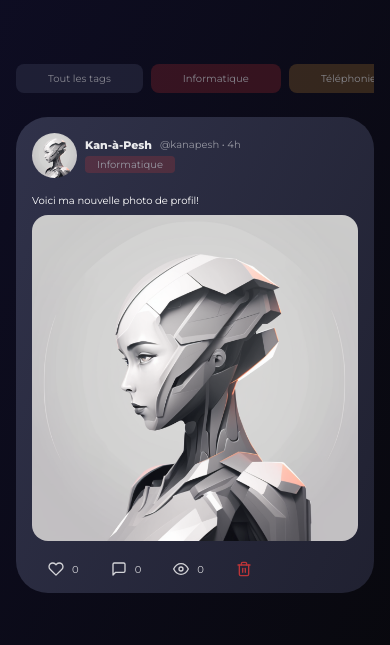
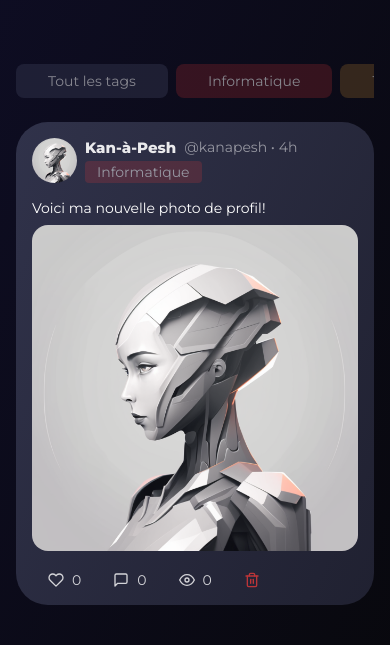
Before and after one commit to Kan-A-Pesh/b1-IIMersive, a PHP site: page / in a window 390 px wide. Shown: the part 50-695 px from the top of the page. Run offline with PHP 8.4, Linux system fonts and the light colour scheme.

Commit message:
💄 Changed texts sizes

```diff
--- a/css/components/texts/texts.desktop.css
+++ b/css/components/texts/texts.desktop.css
@@ -1,7 +1,7 @@
 h1,
 .h1 {
     font-weight: 200;
-    font-size: 28px;
+    font-size: 24px;
 }
 
 h2,
@@ -13,11 +13,11 @@ h2,
 h3,
 .h3 {
     font-weight: 800;
-    font-size: 14px;
+    font-size: 16px;
 }
 
 p,
 .p {
     font-weight: 400;
-    font-size: 12px;
+    font-size: 14px;
 }
--- a/css/components/texts/texts.mobile.css
+++ b/css/components/texts/texts.mobile.css
@@ -12,11 +12,6 @@
 
     h3,
     .h3 {
-        font-size: 11px;
-    }
-
-    p,
-    .p {
-        font-size: 10px;
+        font-size: 15px;
     }
 }
```
